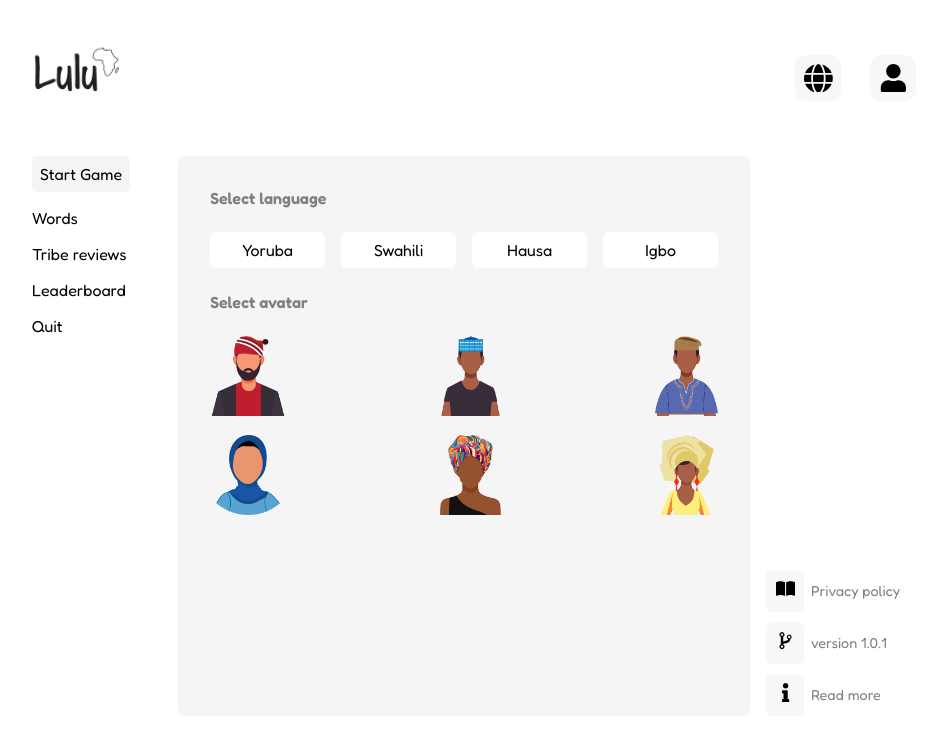
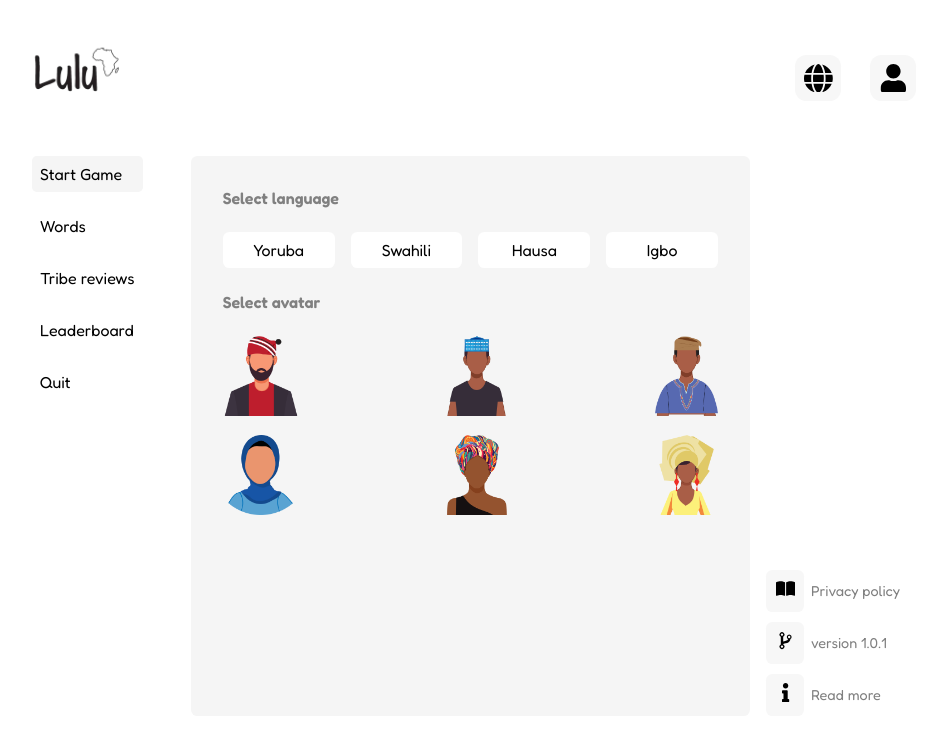
Before and after one commit to anomalous254/front, a React (Vite) app: page / in a window 1280 px wide. Shown: the top 740 px of the page, without its empty margins (174-1111 px from the left). Built offline with nearby package versions, Linux system fonts and the light colour scheme.

Commit message:
added 404 page not found route

```diff
--- a/src/App.jsx
+++ b/src/App.jsx
@@ -13,6 +13,7 @@ const routes = createBrowserRouter(
     createRoutesFromElements(
         <Route path="/" element={<DashboardLayout />}>
             <Route index element={<StartGame />} />
+            <Route path='*' element={<h3>Page Not Found</h3>} />
         </Route>
     )
 );
--- a/src/components/sidebar/index.scss
+++ b/src/components/sidebar/index.scss
@@ -4,6 +4,11 @@
     gap: 1em;
     height: fit-content;
     margin-right: 2em;
+
+
+    a{
+        padding: .5em;
+    }
 
     .active-link {
         background-color: #f5f5f5;
--- a/src/layouts/dashboard/index.jsx
+++ b/src/layouts/dashboard/index.jsx
@@ -9,7 +9,10 @@ export const DashboardLayout = () => {
             <Header />
             <div className="outlet">
                 <SideBar />
-                <Outlet />
+                <div className='outlet-container'>
+                    <Outlet />
+                </div>
+
                 <Footer />
             </div>
         </div>
--- a/src/layouts/dashboard/index.scss
+++ b/src/layouts/dashboard/index.scss
@@ -7,5 +7,14 @@
         display: grid;
         gap: 1em;
         grid-template-columns: 0.1fr 1fr 0.2fr;
+
+        .outlet-container{
+            background-color: #f5f5f5;
+            height: 70vh;
+            overflow: hidden;
+            overflow-y: scroll;
+            border-radius: 0.4em;
+            padding: 2em;
+        }
     }
 }
--- a/src/pages/startgane/index.scss
+++ b/src/pages/startgane/index.scss
@@ -1,11 +1,5 @@
 .start-game {
-    background-color: #f5f5f5;
-    height: 70vh;
-    padding: 2em;
-    overflow: hidden;
-    overflow-y: scroll;
     position: relative;
-    border-radius: 0.4em;
     .select-lng {
         h4 {
             color: gray;
```
